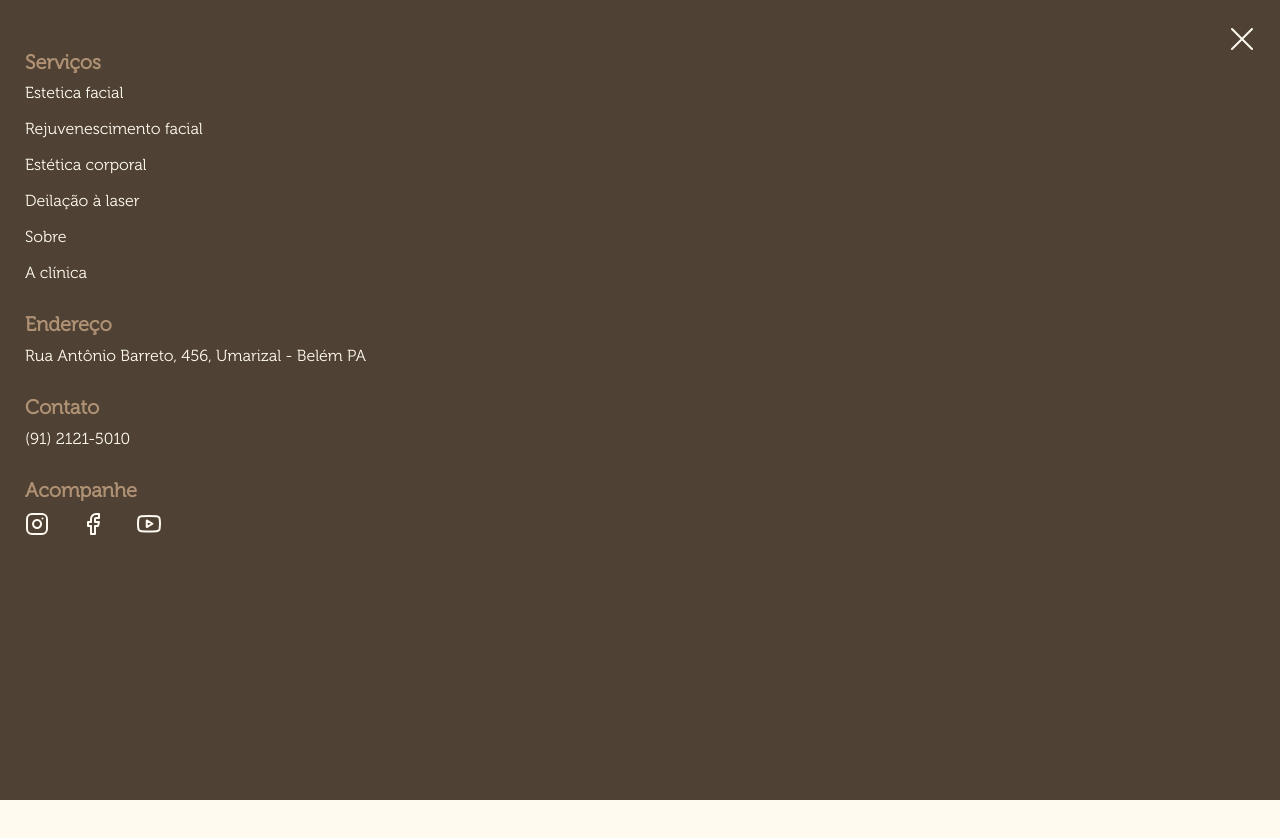
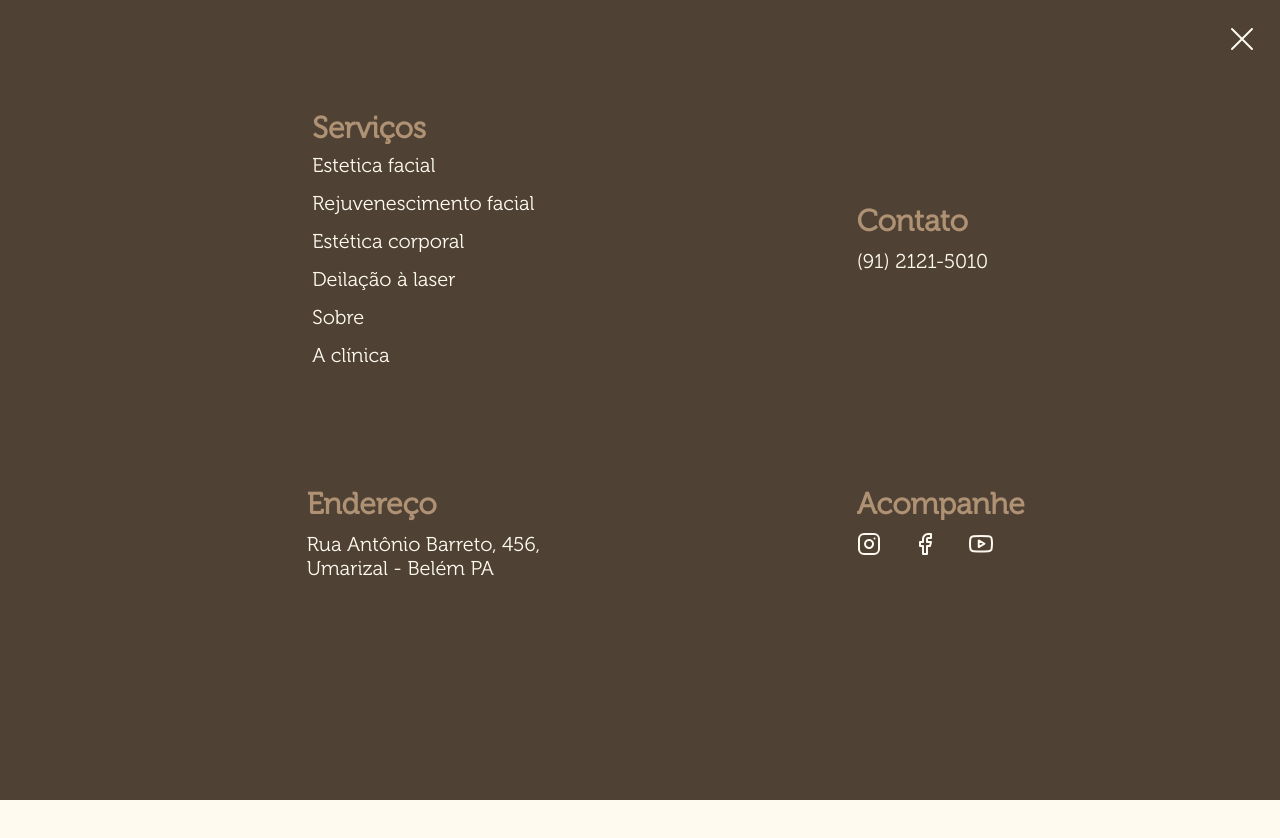
Before and after one commit to claudio-py/dpelevitereact, a React (Vite) app: page /home in a window 1280 px wide. Both pictures are taken after a click on the button 44 px from the left and 41 px from the top of the page. Shown: the top 838 px of the page. Built offline with nearby package versions, Linux system fonts and the light colour scheme.

Commit message:
media queury tablet

```diff
--- a/src/components/Header.css
+++ b/src/components/Header.css
@@ -155,4 +155,52 @@ nav .wrapper .logo{
 	color: var(--secondary-color);
 
 }
+
+/*============== MENU EXPANDED ============== */
+#navigation .wrapper .menu{
+	display: grid;
+	grid-template-columns: 2fr 1fr;
+
+
+		gap: 1rem;
 }
+.menu .nav-menu-section{
+	margin: 0;
+
+}
+.menu .nav-menu-section h3{
+font-size: 3rem;
+}
+.menu .nav-menu-section p, .menu .nav-menu-section ul li a{
+	font-size: 2rem;
+}
+.nav-menu-section.service-menu{
+	align-self: center;
+	justify-self: center;
+	grid-column: 1;
+	grid-row: 1;
+
+}
+.nav-menu-section.follow{
+	align-self: start;
+
+	justify-self: start;
+	grid-column: 2;
+	grid-row: 2;
+}
+.nav-menu-section.contact{
+	align-self: center;
+
+	justify-self: start;
+	grid-column: 2;
+	grid-row: 1;
+}
+.nav-menu-section.adress{
+	align-self: start;
+	justify-self: center;
+	grid-column: 1;
+	grid-row: 2;
+}
+
+
+}
--- a/src/components/Header.jsx
+++ b/src/components/Header.jsx
@@ -23,7 +23,7 @@ return(
           </div>
           <div className="nav-menu-section adress">
             <h3>Endereço</h3>
-            <p>Rua Antônio Barreto, 456, Umarizal - Belém PA</p>
+            <p>Rua Antônio Barreto, 456,<br/> Umarizal - Belém PA</p>
           </div>
           <div className="nav-menu-section contact">
             <h3>Contato</h3>
--- a/src/pages/Home.css
+++ b/src/pages/Home.css
@@ -3,25 +3,30 @@
 
 /*=========== SERVICE SECTION========= */
 
-#service button{
+#service button {
 	transition: background-color .5s;
 }
- #service button:hover{
+
+#service button:hover {
 	background-color: var(--bg-dark);
 	color: var(--bg-light);
 	transition: background-color .5s;
 }
+
 #service button:hover i {
 	color: var(--bg-light);
 }
 
-.service-title > * {
+.service-title>* {
 	margin-bottom: 1.5rem;
 }
 
+.service-title-logo {
+	display: none;
+}
 
 /* ================ABOUT=================== */
-#about{
+#about {
 	margin-top: 5rem;
 
 }
@@ -29,12 +34,14 @@ margin-bottom: 1.5rem;
 /* #about button{
 	align-self: baseline;
 } */
- #about .infobox, #about .infobox h2{
-	text-align: start ;
+#about .infobox,
+#about .infobox h2 {
+	text-align: start;
 	align-self: baseline;
 
 }
-.about-entry{
+
+.about-entry {
 	display: flex;
 	flex-direction: column;
 	align-items: center;
@@ -43,27 +50,64 @@ margin-bottom: 1.5rem;
 	margin-bottom: 2rem;
 	padding-inline: 2rem;
 }
-.about-logo{
+
+.about-logo {
 	width: 5rem;
 }
-.about-main-img{
+
+.about-main-img {
 	padding: 1.5rem;
 }
 
 /* =====================LOCAL==================== */
-#local{
+#local {
 	margin-top: 8rem;
 	/* text-align: start; */
 }
-.local-main-img{
+
+.local-main-img {
 	padding: 1.5rem;
 	margin-inline: auto;
 }
+
 /* #local button{
 	align-self: baseline;
 } */
-#local .infobox, #local .infobox h2{
-	text-align: start ;
+#local .infobox,
+#local .infobox h2 {
+	text-align: start;
 	align-self: baseline;
 
 }
+
+@media (min-width: 768px) {
+	#service {
+		display: grid;
+		grid-template-columns: repeat(2, 1fr);
+		gap: 1rem;
+	}
+
+	#service .service-title {
+		display: flex;
+		flex-direction: column;
+		align-items: center;
+		justify-content: center;
+
+
+	}
+	#service .service-title .text{
+		position: relative;
+		top: 50%;
+		z-index: 5;
+	}
+	.service-title-logo {
+		display: block;
+		width: 58%;
+		opacity: .3;
+	}
+
+	#service .service-buttons {
+		align-self: center;
+	}
+
+}
--- a/src/pages/Home.jsx
+++ b/src/pages/Home.jsx
@@ -12,8 +12,12 @@ export default function Home() {
     <main>
       <section id="service">
         <div className="service-title">
+          <div className="text">
           <h2> Descubra a leveza de se cuidar</h2>
           <h3>CONHEÇA OS TRATAMENTOS</h3>
+          </div>
+
+          <img className="service-title-logo" src="./assets/dpelegreylogo.png " alt="Logo" />
         </div>
         <div className="service-buttons">
 
@@ -60,6 +64,7 @@ export default function Home() {
 
         </div>
       </section>
+
       <section id="about">
         <div className="about-entry">
           <img className="about-logo" src="./assets/dpelelogo.png " alt="" />
```
Also changed, not shown: public/assets/dpelegreylogo.png (added). Lines whose indentation alone changed are shown as unchanged.
